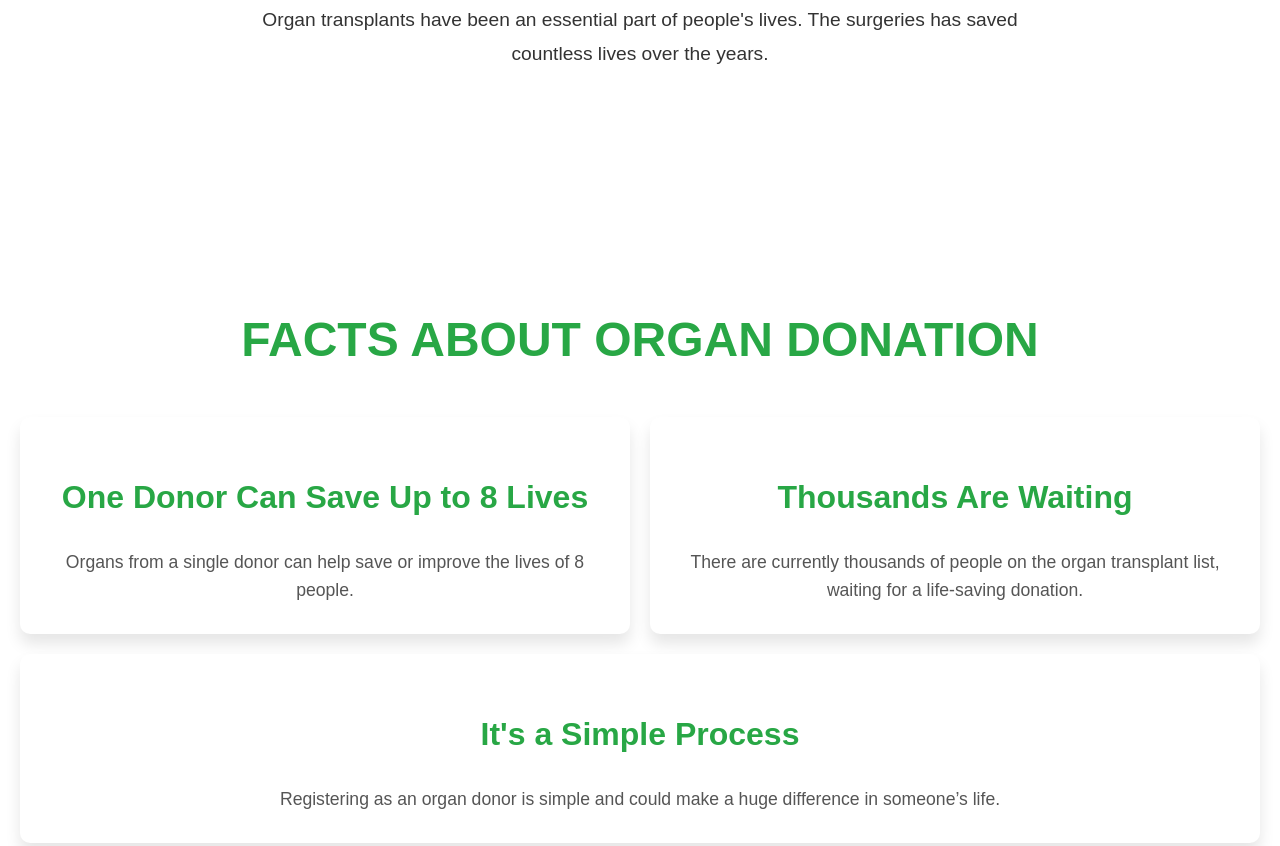
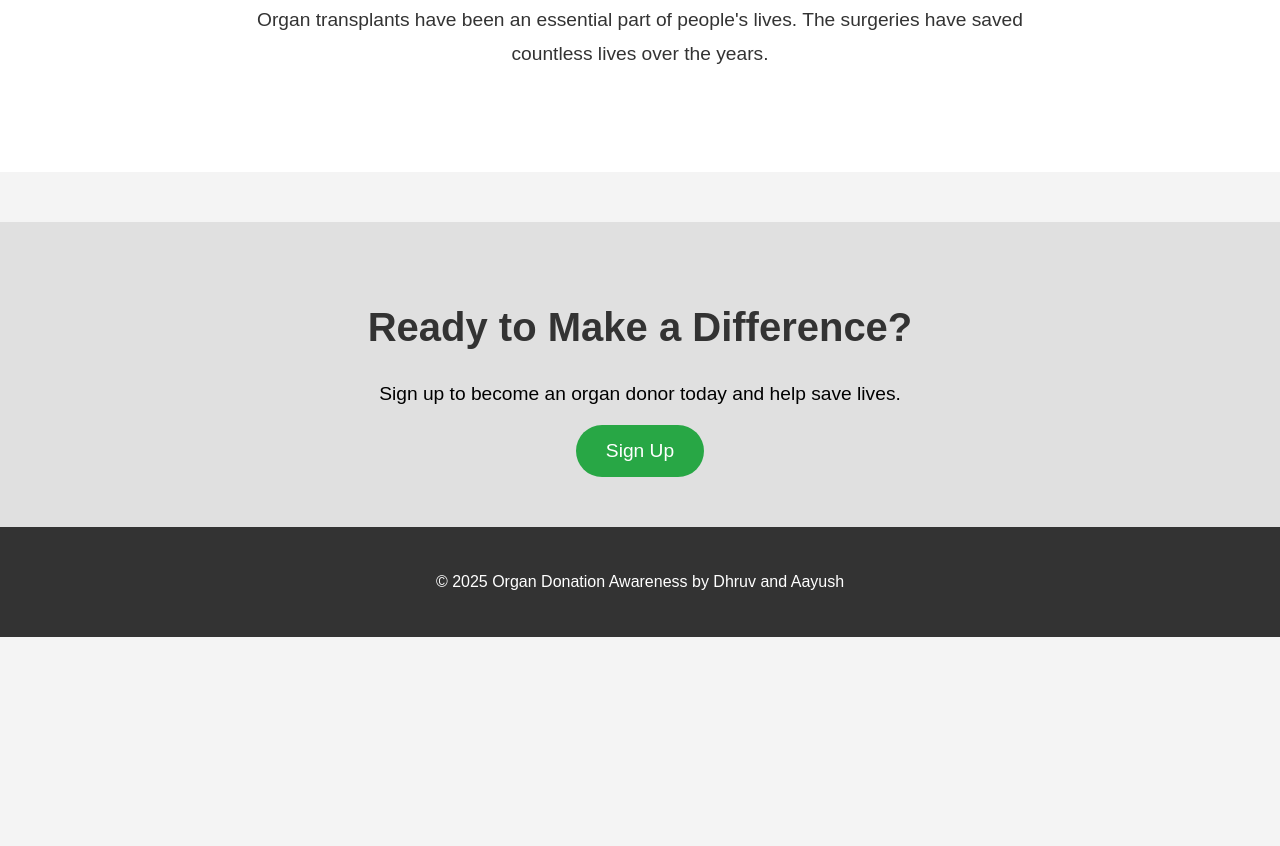
Before and after one commit to DhruvChopra1/thercafsky.github.io, a plain HTML site: page index.html in a window 1280 px wide. Shown: the part 1064-1910 px from the top of the page. After the commit the page ends 1701 px from the top, so only its background shows below. Drawn offline with Linux system fonts and the light colour scheme.

Commit message:
Update index.html

```diff
--- a/index.html
+++ b/index.html
@@ -13,7 +13,7 @@
             font-family: 'Arial', sans-serif;
             background-color: #f4f4f4;
             overflow-x: hidden;
-            scroll-behavior: smooth; /* CSS smooth scrolling */
+            scroll-behavior: smooth;
         }
 
         /* Navigation Bar */
@@ -50,7 +50,7 @@
             text-align: center;
             padding: 0 20px;
             position: relative;
-            background-image: url('https://source.unsplash.com/1600x900/?nature,donation'); /* Replace with a high-quality image */
+            background-image: url('https://source.unsplash.com/1600x900/?nature,donation');
             background-size: cover;
             background-position: center;
             background-attachment: fixed;
@@ -109,38 +109,37 @@
             margin: 0 auto;
         }
 
-        /* Facts Section */
-        .facts {
-            display: flex;
-            justify-content: space-between;
-            flex-wrap: wrap;
-            gap: 20px;
+        /* Sign-Up Section */
+        .signup-section {
+            text-align: center;
+            padding: 50px 20px;
+            background-color: #e0e0e0;
             margin-top: 50px;
         }
 
-        .fact-box {
-            background-color: #fff;
-            border-radius: 10px;
-            padding: 30px;
-            flex: 1 1 calc(33.33% - 20px);
-            box-shadow: 0 10px 15px rgba(0, 0, 0, 0.1);
-            transition: transform 0.3s ease, box-shadow 0.3s ease;
+        .signup-section h2 {
+            font-size: 2.5rem;
+            color: #333;
         }
 
-        .fact-box:hover {
-            transform: translateY(-10px);
-            box-shadow: 0 15px 25px rgba(0, 0, 0, 0.2);
+        .signup-section p {
+            font-size: 1.2rem;
+            margin: 20px 0;
         }
 
-        .fact-box h3 {
-            font-size: 2rem;
-            color: #28a745;
+        .signup-button {
+            display: inline-block;
+            padding: 15px 30px;
+            font-size: 1.2rem;
+            color: white;
+            background-color: #28a745;
+            text-decoration: none;
+            border-radius: 50px;
+            transition: background-color 0.3s;
         }
 
-        .fact-box p {
-            font-size: 1.1rem;
-            color: #555;
-            line-height: 1.6;
+        .signup-button:hover {
+            background-color: #218838;
         }
 
         /* Footer */
@@ -150,29 +149,6 @@
             background-color: #333;
             color: white;
         }
-
-        /* Keyframe Animation for Header */
-        @keyframes fadeIn {
-            0% { opacity: 0; }
-            100% { opacity: 1; }
-        }
-
-        /* Media Queries */
-        @media (max-width: 768px) {
-            .facts {
-                flex-direction: column;
-                align-items: center;
-            }
-
-            .fact-box {
-                flex: 1 1 100%;
-            }
-
-            header h1 {
-                font-size: 2.5rem;
-            }
-        }
-
     </style>
 </head>
 <body>
@@ -188,33 +164,21 @@
         <div>
             <h1>Organ Donation Saves Lives</h1>
             <p>Be a Hero. Save Lives. Make a Difference.</p>
-            <a href="#about">Learn More</a> <!-- This link points to the 'about' section -->
+            <a href="#about">Learn More</a>
         </div>
     </header>
 
     <!-- About Section -->
     <section id="about" class="section">
         <h2>Why Donate?</h2>
-        <p>Organ transplants have been an essential part of people's lives. The surgeries has saved countless lives over the years.</p>
+        <p>Organ transplants have been an essential part of people's lives. The surgeries have saved countless lives over the years.</p>
     </section>
 
-    <!-- Facts Section -->
-    <section id="facts" class="section">
-        <h2>Facts About Organ Donation</h2>
-        <div class="facts">
-            <div class="fact-box">
-                <h3>One Donor Can Save Up to 8 Lives</h3>
-                <p>Organs from a single donor can help save or improve the lives of 8 people.</p>
-            </div>
-            <div class="fact-box">
-                <h3>Thousands Are Waiting</h3>
-                <p>There are currently thousands of people on the organ transplant list, waiting for a life-saving donation.</p>
-            </div>
-            <div class="fact-box">
-                <h3>It's a Simple Process</h3>
-                <p>Registering as an organ donor is simple and could make a huge difference in someone’s life.</p>
-            </div>
-        </div>
+    <!-- Sign-Up Section -->
+    <section class="signup-section">
+        <h2>Ready to Make a Difference?</h2>
+        <p>Sign up to become an organ donor today and help save lives.</p>
+        <a href="#" class="signup-button">Sign Up</a>
     </section>
 
     <!-- Footer -->
```
